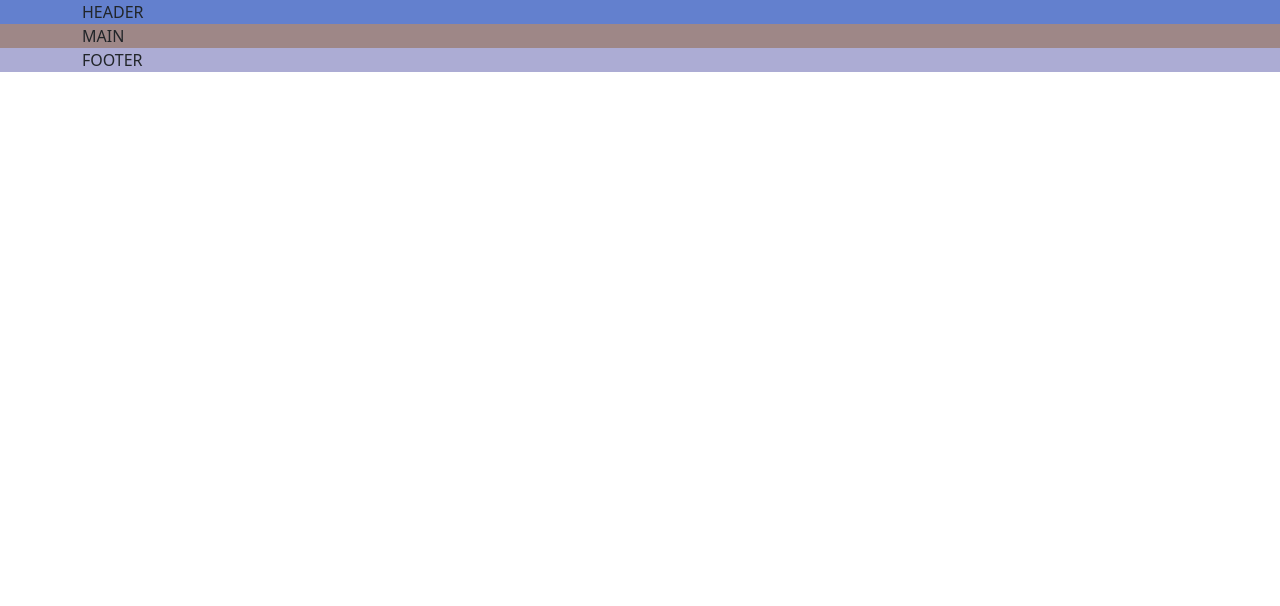
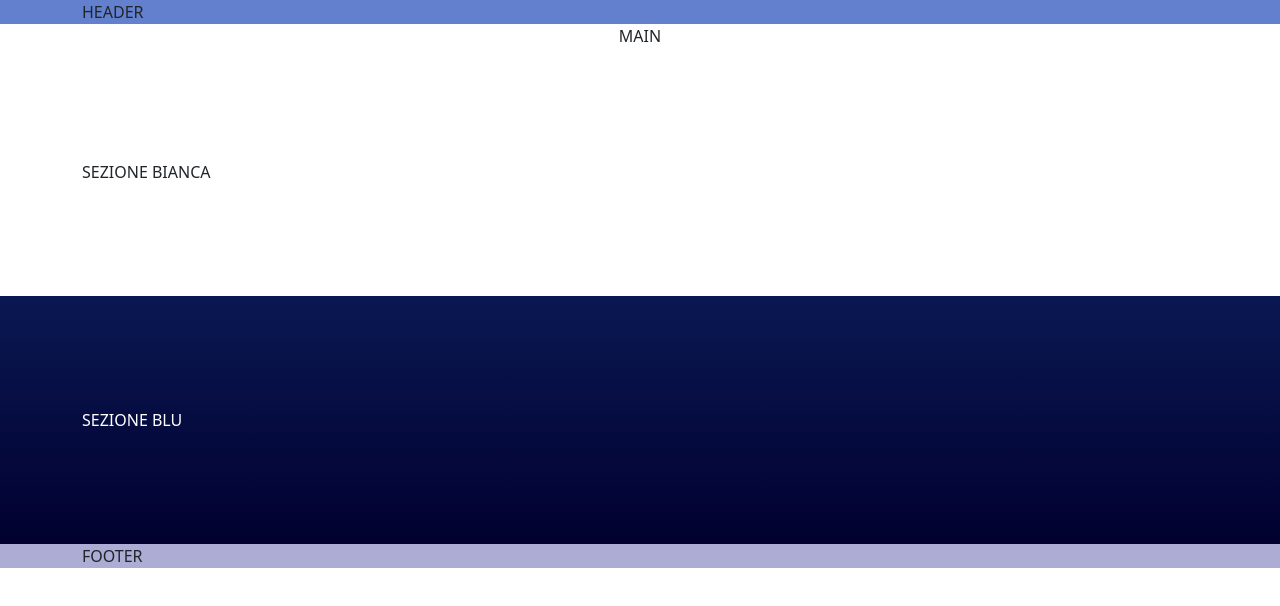
Before and after one commit to lucapolzone/proj-html-vuejs, a Vue app: page / in a window 1280 px wide. Shown: the top 606 px of the page. Built offline with nearby package versions, Linux system fonts and the light colour scheme.

Commit message:
feat: gradient for even sections

```diff
--- a/src/components/AppMain.vue
+++ b/src/components/AppMain.vue
@@ -11,10 +11,22 @@
 </script>
 <template>
 <main>
+  <div class="container text-center">
+      MAIN
+  </div>
 
-  <div class="container">
-    MAIN
-  </div>
+  <section>
+    <div class="container">
+      SEZIONE BIANCA
+    </div>
+  </section>
+
+  <section id="blu">
+    <div class="container">
+      SEZIONE BLU
+    </div>
+  </section>
+
 
 </main>
 
@@ -24,7 +36,14 @@
   @use '../styles/partials/_variables.scss' as *;
 
   main {
-    background-color: rgb(158, 135, 135);
+
+
+    section {
+      padding: 7rem 0;
+    }
+
+
   }
 
+
 </style>
--- a/src/styles/general.scss
+++ b/src/styles/general.scss
@@ -12,3 +12,12 @@
   padding: 0;
   box-sizing: border-box;
 }
+
+
+
+// UTILS PROPS
+
+section:nth-of-type(even) {
+  background-image: linear-gradient(to bottom, #0a1852 0, #01002f 100%);
+  color: white;
+}
```
